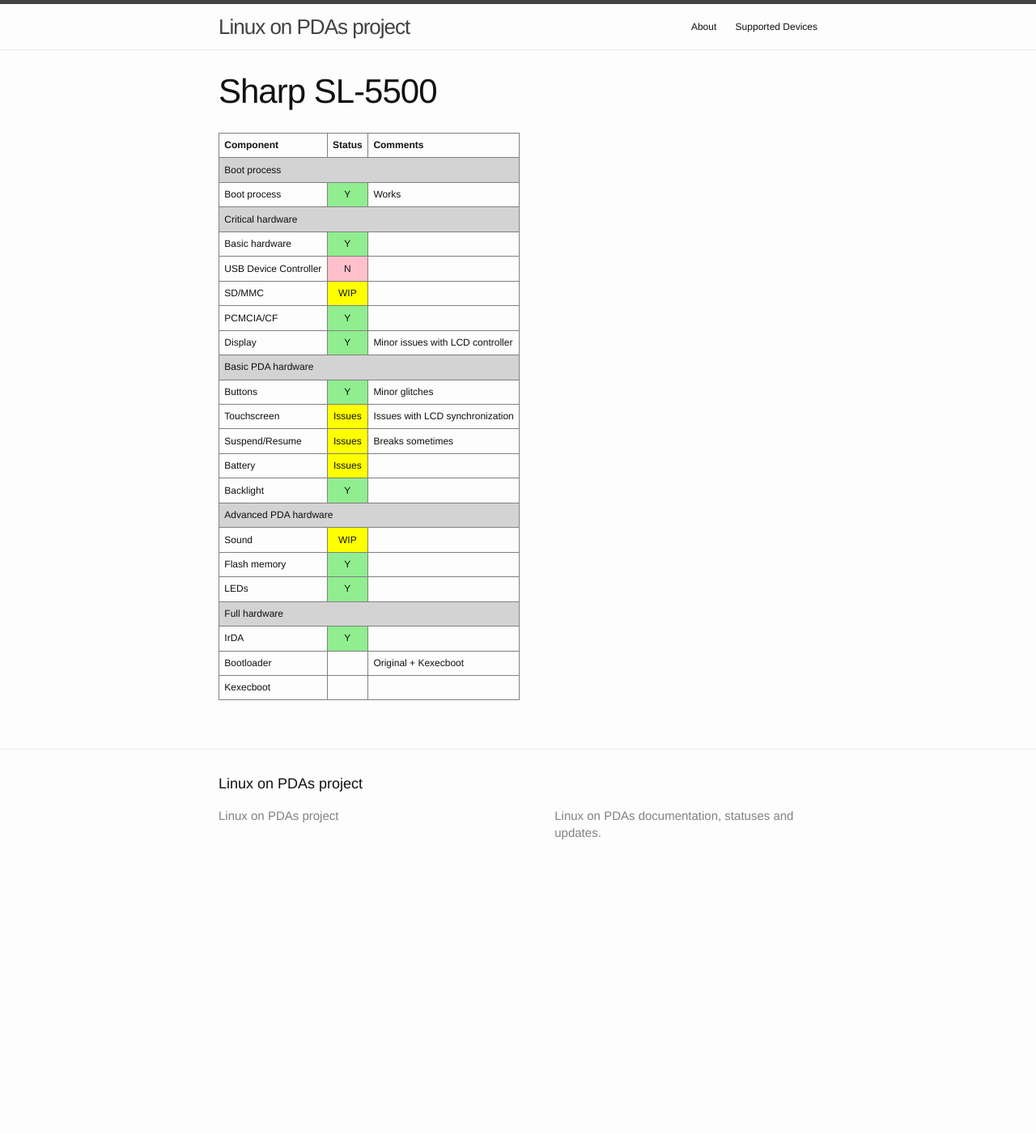
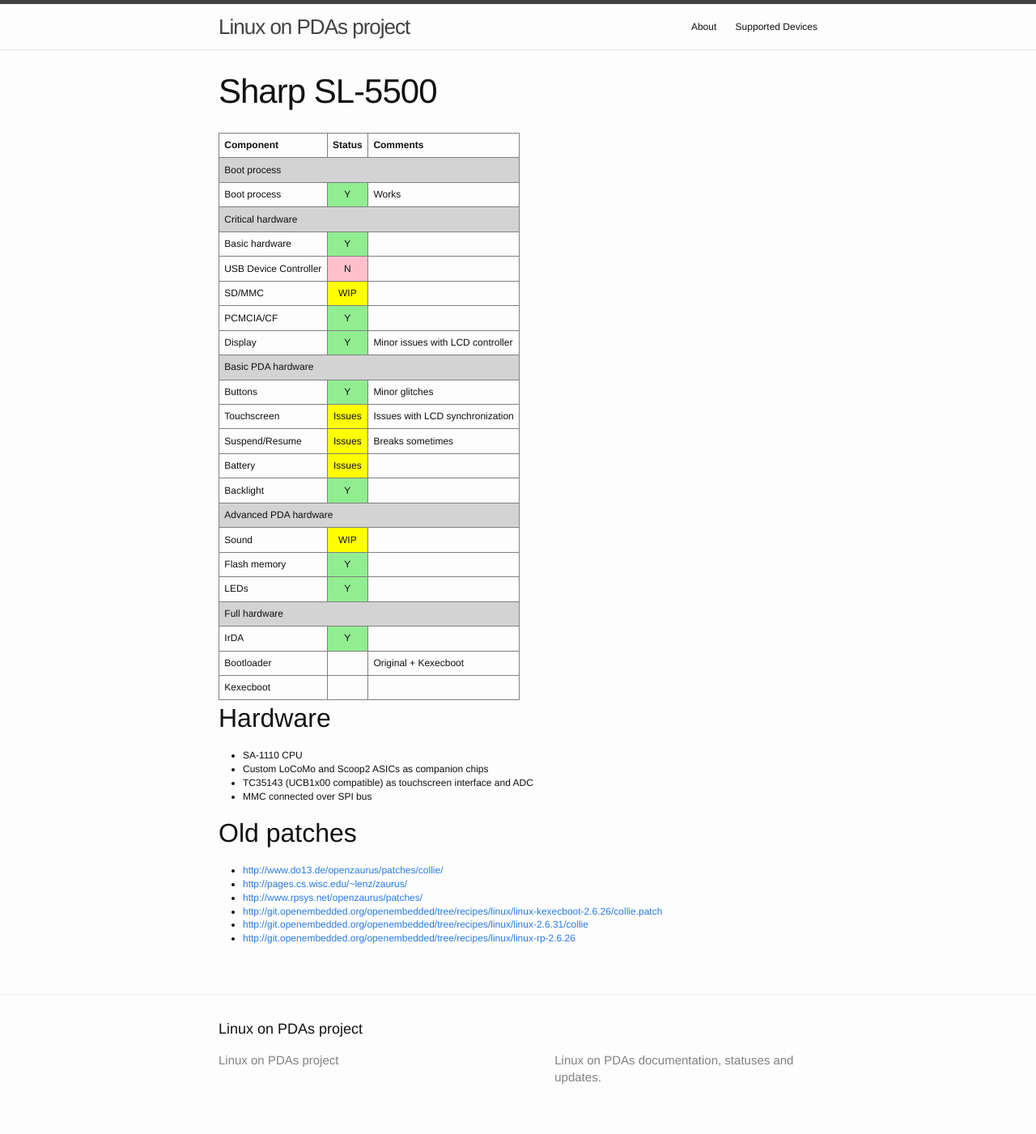
Before and after one commit to LinuxPDA/linuxpda.github.io, a Jekyll site: the page built from _devices/Sharp/Zaurus/sl5500.md, in a window 1280 px wide. Shown: the whole page at 81% size. Built offline with Jekyll 4.4.1, drawn with Linux system fonts in a browser that asks for light colours; before the commit the page ends 1099 px from its top, so only the background shows below that.

Commit message:
populate sharp sl-5500 page
Signed-off-by: Dmitry Eremin-Solenikov <dbaryshkov@gmail.com>

```diff
--- a/_devices/Sharp/Zaurus/sl5500.md
+++ b/_devices/Sharp/Zaurus/sl5500.md
@@ -30,3 +30,21 @@
 status-gps: NA
 status-bootloader-comment: Original + Kexecboot
 ---
+
+Hardware
+--------
+
+* SA-1110 CPU
+* Custom LoCoMo and Scoop2 ASICs as companion chips
+* TC35143 (UCB1x00 compatible) as touchscreen interface and ADC
+* MMC connected over SPI bus
+
+Old patches
+-----------
+
+* <http://www.do13.de/openzaurus/patches/collie/>
+* <http://pages.cs.wisc.edu/~lenz/zaurus/>
+* <http://www.rpsys.net/openzaurus/patches/>
+* <http://git.openembedded.org/openembedded/tree/recipes/linux/linux-kexecboot-2.6.26/collie.patch>
+* <http://git.openembedded.org/openembedded/tree/recipes/linux/linux-2.6.31/collie>
+* <http://git.openembedded.org/openembedded/tree/recipes/linux/linux-rp-2.6.26>
```
